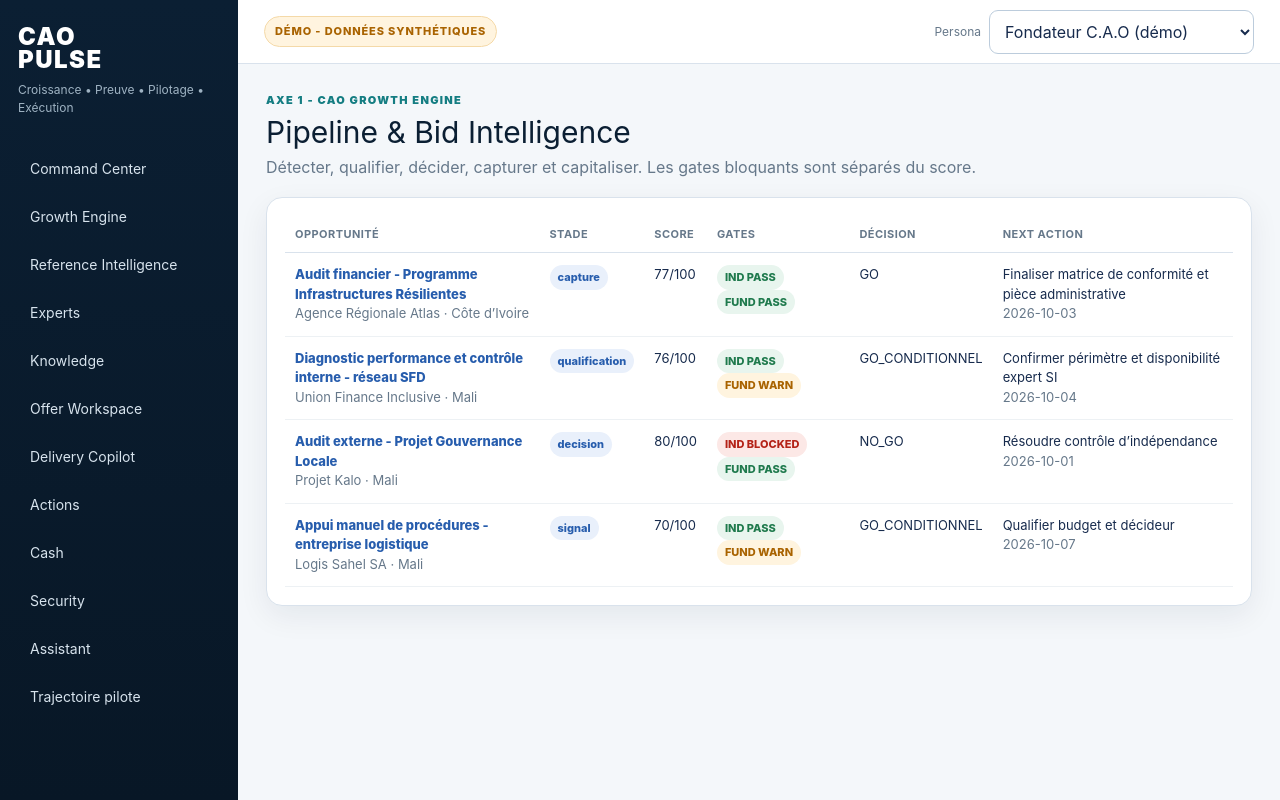
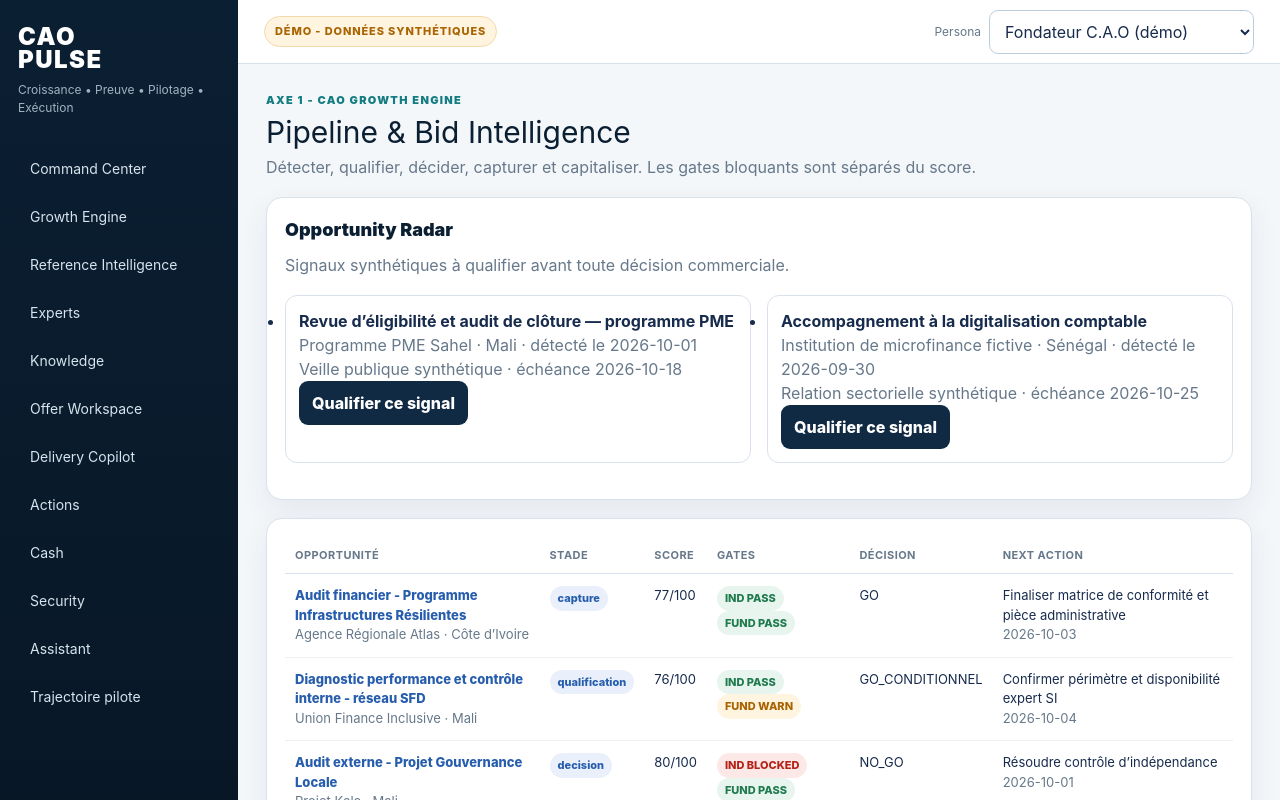
Before and after one commit to mssidibe-web/CAO-PULSE, a Next.js app: page /growth in a window 1280 px wide. Shown: the top 800 px of the page. Built offline with nearby package versions, Linux system fonts and the light colour scheme; no server answers.

Commit message:
feat(growth): promote radar signals to opportunities

```diff
--- /dev/null
+++ b/src/app/api/signals/[id]/promote/route.ts
@@ -0,0 +1,15 @@
+import {fail,ok} from '@/lib/api';
+import {repo} from '@/lib/data/repository';
+import {currentUser} from '@/lib/session';
+
+export async function POST(_:Request,{params}:{params:Promise<{id:string}>}){
+  const user=await currentUser();const {id}=await params;
+  if(!['commercial','admin'].includes(user.role))return fail('Promotion de signal interdite',403);
+  const signal=repo.signals().find(item=>item.id===id);
+  if(!signal)return fail('Signal introuvable',404);
+  const now=new Date().toISOString();
+  const opportunity=repo.promoteSignal(id,{id:`opp-${Date.now()}`,title:signal.title,buyer:signal.buyer,country:signal.country,sector:signal.sector,source:signal.source,sourceUrl:signal.sourceUrl,fundingStatus:'unknown',deadline:signal.deadline??signal.detectedAt,estimatedValue:signal.estimatedValue??0,currency:signal.currency??'XOF',stage:'qualification',ownerId:user.id,nextAction:'Qualifier le besoin, le financement et les critères d’éligibilité',dueDate:signal.deadline??signal.detectedAt,priority:'medium',scores:{strategic:50,references:50,capacity:50,access:50,economics:50,competition:50},gates:{eligibility:'WARN',independence:'WARN',funding:'WARN'},referenceIds:[],expertIds:[],requirementIds:[]});
+  if(!opportunity)return fail('Signal introuvable',404);
+  repo.addAudit({id:`ae-${Date.now()}`,timestamp:now,userId:user.id,action:'signal_promoted',objectType:'signal',objectId:id,result:'success',metadata:{opportunityId:opportunity.id}});
+  return ok(opportunity);
+}
--- /dev/null
+++ b/src/components/promote-signal-control.tsx
@@ -0,0 +1,17 @@
+'use client';
+import {useState} from 'react';
+import {useRouter} from 'next/navigation';
+
+export function PromoteSignalControl({id}:{id:string}){
+  const router=useRouter();const [busy,setBusy]=useState(false);const [error,setError]=useState<string>();
+  async function promote(){
+    if(!window.confirm('Promouvoir ce signal en opportunité à qualifier ?'))return;
+    setBusy(true);setError(undefined);
+    try{
+      const response=await fetch(`/api/signals/${id}/promote`,{method:'POST'});const body=await response.json();
+      if(!response.ok)throw new Error(body.error?.message??'Promotion refusée');
+      router.push(`/growth/${body.data.id}`);router.refresh();
+    }catch(cause){setError(cause instanceof Error?cause.message:'Promotion refusée')}finally{setBusy(false)}
+  }
+  return <div><button className="button" onClick={promote} disabled={busy}>{busy?'Promotion...':'Qualifier ce signal'}</button>{error&&<p role="alert" className="muted">{error}</p>}</div>;
+}
--- a/src/lib/data/fixtures.ts
+++ b/src/lib/data/fixtures.ts
@@ -1,4 +1,4 @@
-import type {Action,AuditEvent,BidDecision,BillingMilestone,EvidenceItem,ExpertProfile,KnowledgeItem,Mission,MissionDocument,OfferRequirement,Opportunity,PBCRequest,ReferenceCase,ReviewPoint,User} from '@/lib/types';
+import type {Action,AuditEvent,BidDecision,BillingMilestone,EvidenceItem,ExpertProfile,KnowledgeItem,MarketSignal,Mission,MissionDocument,OfferRequirement,Opportunity,PBCRequest,ReferenceCase,ReviewPoint,User} from '@/lib/types';
 
 export const users:User[]=[
  {id:'u-founder',name:'Fondateur C.A.O (démo)',role:'founder',missionIds:[],active:true},
@@ -13,6 +13,11 @@ export const experts:ExpertProfile[]=[
  {id:'exp-001',name:'A. Traoré',title:'Expert-comptable senior',skills:['audit projets','IFRS','contrôle interne'],sectors:['développement','public'],countries:['Mali','Côte d’Ivoire'],languages:['français'],availability:'available',referenceIds:['ref-001','ref-003']},
  {id:'exp-002',name:'F. Koné',title:'Consultant systèmes & performance',skills:['SI','procédures','data'],sectors:['finance','microfinance'],countries:['Mali','Sénégal'],languages:['français','anglais'],availability:'limited',referenceIds:['ref-002']},
  {id:'exp-003',name:'M. Diallo',title:'Manager audit',skills:['audit financier','projets bailleurs'],sectors:['ONG','projets'],countries:['Mali','Burkina Faso'],languages:['français'],availability:'available',referenceIds:['ref-001','ref-004']}
+];
+
+export const signals:MarketSignal[]=[
+ {id:'sig-001',title:'Revue d’éligibilité et audit de clôture — programme PME',buyer:'Programme PME Sahel',country:'Mali',sector:'développement',source:'Veille publique synthétique',sourceUrl:'https://example.invalid/sig-001',detectedAt:'2026-10-01',deadline:'2026-10-18',estimatedValue:12000000,currency:'XOF'},
+ {id:'sig-002',title:'Accompagnement à la digitalisation comptable',buyer:'Institution de microfinance fictive',country:'Sénégal',sector:'microfinance',source:'Relation sectorielle synthétique',sourceUrl:'https://example.invalid/sig-002',detectedAt:'2026-09-30',deadline:'2026-10-25',estimatedValue:8500000,currency:'XOF'}
 ];
 
 export const evidence:EvidenceItem[]=[
--- a/src/lib/data/repository.ts
+++ b/src/lib/data/repository.ts
@@ -1,9 +1,9 @@
 import * as f from './fixtures';
-import type {Action,AuditEvent,BidDecision,BillingMilestone,OfferRequirement,Opportunity,ReviewPoint} from '@/lib/types';
+import type {Action,AuditEvent,BidDecision,BillingMilestone,MarketSignal,OfferRequirement,Opportunity,ReviewPoint} from '@/lib/types';
 
-type State={opportunities:Opportunity[];bidDecisions:BidDecision[];requirements:OfferRequirement[];reviewPoints:ReviewPoint[];actions:Action[];billing:BillingMilestone[];auditEvents:AuditEvent[]};
+type State={signals:MarketSignal[];opportunities:Opportunity[];bidDecisions:BidDecision[];requirements:OfferRequirement[];reviewPoints:ReviewPoint[];actions:Action[];billing:BillingMilestone[];auditEvents:AuditEvent[]};
 const clone=<T,>(x:T):T=>JSON.parse(JSON.stringify(x));
-const baseline=():State=>({opportunities:clone(f.opportunities),bidDecisions:clone(f.bidDecisions),requirements:clone(f.requirements),reviewPoints:clone(f.reviewPoints),actions:clone(f.actions),billing:clone(f.billing),auditEvents:clone(f.auditEvents)});
+const baseline=():State=>({signals:clone(f.signals),opportunities:clone(f.opportunities),bidDecisions:clone(f.bidDecisions),requirements:clone(f.requirements),reviewPoints:clone(f.reviewPoints),actions:clone(f.actions),billing:clone(f.billing),auditEvents:clone(f.auditEvents)});
 
 declare global {var __caoPulseState:State|undefined}
 function state(){globalThis.__caoPulseState??=baseline();return globalThis.__caoPulseState}
@@ -11,10 +11,11 @@ function state(){globalThis.__caoPulseState??=baseline();return globalThis.__cao
 export const repo={
  users:()=>f.users, experts:()=>f.experts, evidence:()=>f.evidence, references:()=>f.references, missions:()=>f.missions,
  documents:()=>f.missionDocuments, pbc:()=>f.pbcRequests, knowledge:()=>f.knowledge,
- opportunities:()=>state().opportunities, bidDecisions:()=>state().bidDecisions, requirements:()=>state().requirements, reviewPoints:()=>state().reviewPoints,
+ signals:()=>state().signals, opportunities:()=>state().opportunities, bidDecisions:()=>state().bidDecisions, requirements:()=>state().requirements, reviewPoints:()=>state().reviewPoints,
  actions:()=>state().actions, billing:()=>state().billing, auditEvents:()=>state().auditEvents,
  reset:()=>{globalThis.__caoPulseState=baseline();return state()},
  updateOpportunity:(id:string,patch:Partial<Opportunity>)=>{const o=state().opportunities.find(x=>x.id===id);if(!o)return null;Object.assign(o,patch);return o},
+ promoteSignal:(id:string,opportunity:Opportunity)=>{const index=state().signals.findIndex(item=>item.id===id);if(index<0)return null;state().signals.splice(index,1);state().opportunities.unshift(opportunity);return opportunity},
  updateRequirement:(id:string,patch:Partial<OfferRequirement>)=>{const x=state().requirements.find(v=>v.id===id);if(!x)return null;Object.assign(x,patch);return x},
  updateReviewPoint:(id:string,patch:Partial<ReviewPoint>)=>{const x=state().reviewPoints.find(v=>v.id===id);if(!x)return null;Object.assign(x,patch);return x},
  updateAction:(id:string,patch:Partial<Action>)=>{const x=state().actions.find(v=>v.id===id);if(!x)return null;Object.assign(x,patch);return x},
--- a/src/lib/types.ts
+++ b/src/lib/types.ts
@@ -9,6 +9,7 @@ export interface ExpertProfile {id:string;name:string;title:string;skills:string
 export interface EvidenceItem {id:string;referenceId:string;type:'contract'|'attestation'|'report'|'certificate'|'cv'|'other';title:string;status:'verified'|'missing'|'expired'|'restricted';reusable:boolean;locator:string;verifiedAt:string}
 export interface ReferenceCase {id:string;title:string;clientAlias:string;country:string;sector:string;service:string;year:number;summary:string;keywords:string[];expertIds:string[];evidenceIds:string[];reusable:boolean;proofStatus:ProofStatus}
 export interface ScoreFactors {strategic:number;references:number;capacity:number;access:number;economics:number;competition:number}
+export interface MarketSignal {id:string;title:string;buyer:string;country:string;sector:string;source:string;sourceUrl:string;detectedAt:string;deadline?:string;estimatedValue?:number;currency?:'XOF'|'EUR'|'USD'}
 export interface Opportunity {id:string;title:string;buyer:string;country:string;sector:string;source:string;sourceUrl:string;fundingStatus:'confirmed'|'likely'|'unknown'|'not_funded';deadline:string;estimatedValue:number;currency:'XOF'|'EUR'|'USD';stage:OpportunityStage;ownerId:string;nextAction:string;dueDate:string;priority:'high'|'medium'|'low';scores:ScoreFactors;gates:{eligibility:Gate;independence:Gate;funding:Gate};referenceIds:string[];expertIds:string[];requirementIds:string[];result?:'won'|'lost'|'abandoned'|'cancelled';lossReason?:string}
 export interface BidDecision {id:string;opportunityId:string;decision:'GO'|'GO_CONDITIONAL'|'NO_GO'|'HOLD';rationale:string;decidedBy:string;decidedAt:string}
 export interface OfferRequirement {id:string;opportunityId:string;category:'eligibility'|'reference'|'expert'|'methodology'|'administrative'|'financial';text:string;mandatory:boolean;status:RequirementStatus;evidenceIds:string[];ownerId:string;dueDate:string}
```
Also changed, not shown: src/app/growth/page.tsx (+2 -2 lines), 1 other file (tests, documents, lock files or other folders).
